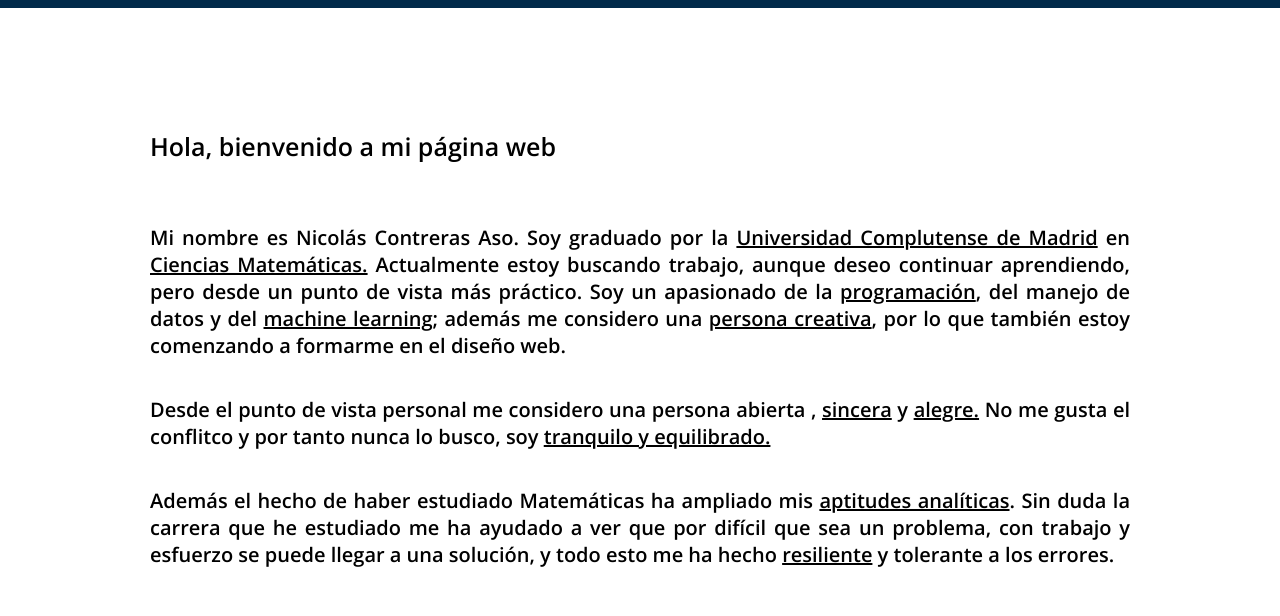
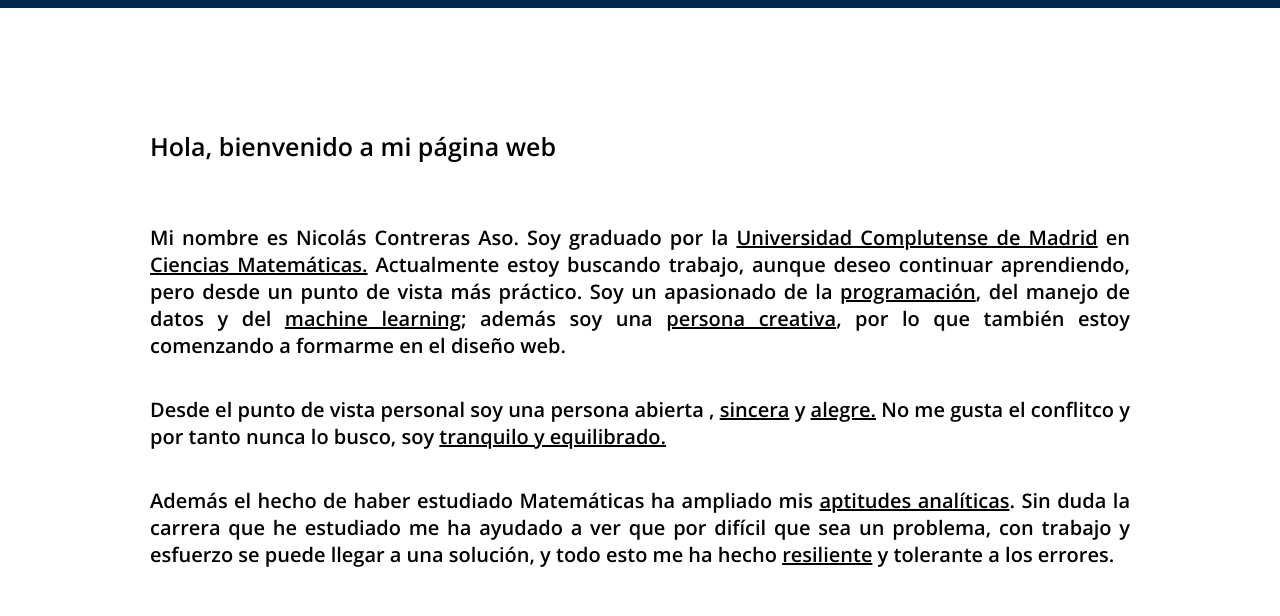
Before and after one commit to NicolasContrerasGit/PersonalPortfolio, a plain HTML site: page index.html in a window 1280 px wide. Shown: the part 184-800 px from the top of the page. Drawn offline with nearby package versions, Linux system fonts and the light colour scheme.

Commit message:
Update index.html

```diff
--- a/index.html
+++ b/index.html
@@ -51,11 +51,11 @@
         Hola, bienvenido a mi página web
       </h2>
       <p style = "padding: 20px 150px 7px 150px; font-size: 20px ; ">
-       Mi nombre es Nicolás Contreras Aso. Soy graduado por la <u> Universidad Complutense de Madrid</u> en <u> Ciencias Matemáticas.</u> Actualmente estoy buscando trabajo, aunque deseo continuar aprendiendo, pero desde un punto de vista más práctico. Soy un apasionado de la <u>programación</u>, del manejo de datos y del <u>machine learning</u>; además me considero una <u>persona creativa</u>, por lo que también estoy comenzando a formarme en el diseño web.
+       Mi nombre es Nicolás Contreras Aso. Soy graduado por la <u> Universidad Complutense de Madrid</u> en <u> Ciencias Matemáticas.</u> Actualmente estoy buscando trabajo, aunque deseo continuar aprendiendo, pero desde un punto de vista más práctico. Soy un apasionado de la <u>programación</u>, del manejo de datos y del <u>machine learning</u>; además soy una <u>persona creativa</u>, por lo que también estoy comenzando a formarme en el diseño web.
       </p>
 
       <p style = "padding: 10px 150px 7px 150px; font-size: 20px ; ">
-        Desde el punto de vista personal me considero una persona abierta , <u>sincera</u> y <u>alegre.</u> No me gusta el conflitco y por tanto nunca lo busco, soy <u>tranquilo y equilibrado. </u>
+        Desde el punto de vista personal soy una persona abierta , <u>sincera</u> y <u>alegre.</u> No me gusta el conflitco y por tanto nunca lo busco, soy <u>tranquilo y equilibrado. </u>
       </p>
 
       <p style = "padding: 10px 150px 150px 150px; font-size: 20px ;" >
```
